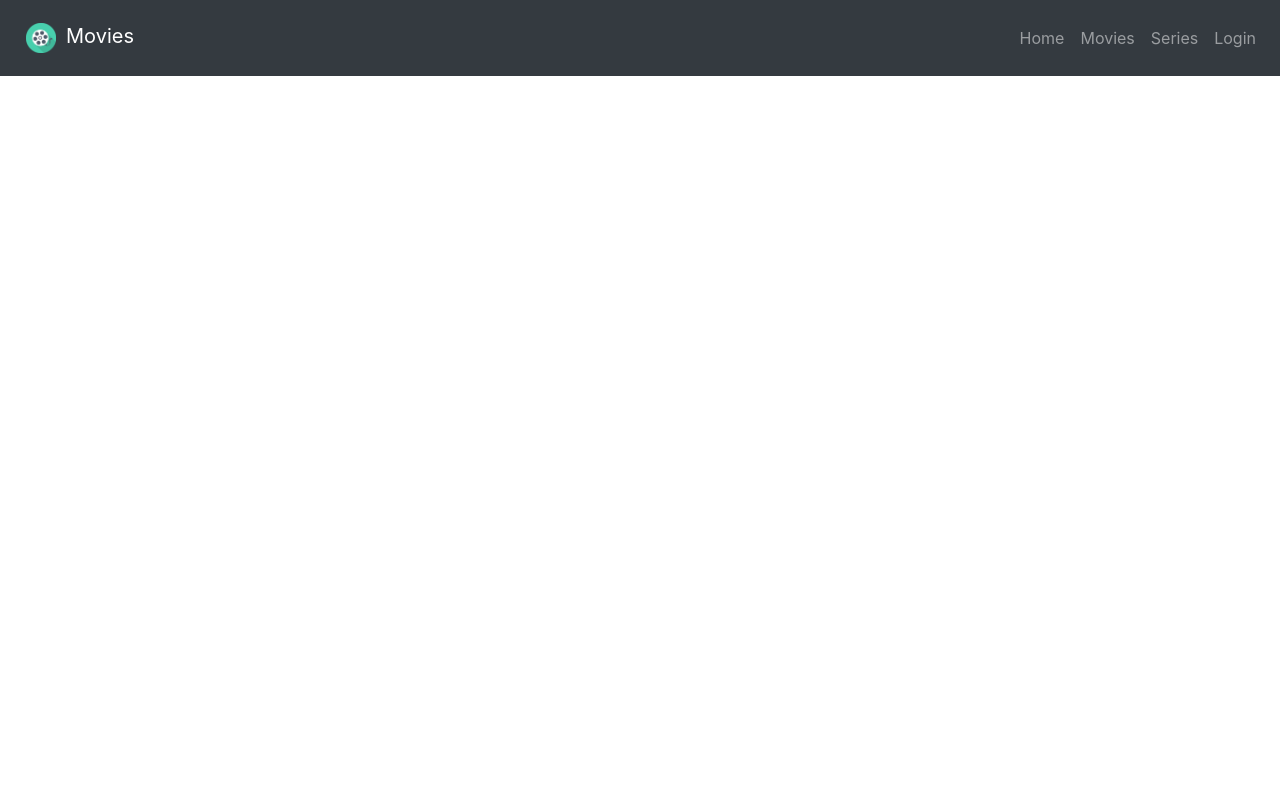
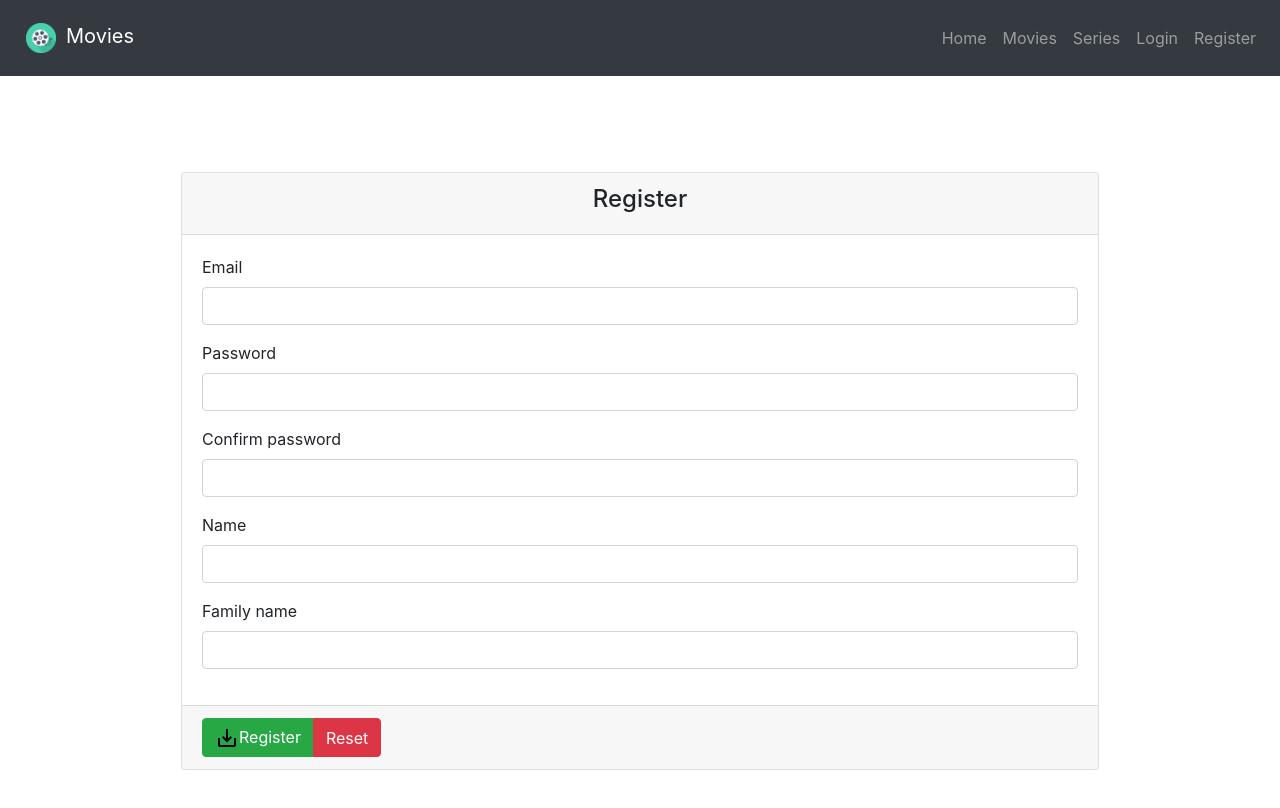
Before and after one commit to hamdiasma/react-gestion, a React (Create React App) app: page /register in a window 1280 px wide. Shown: the top 808 px of the page. Built offline with nearby package versions, Linux system fonts and the light colour scheme.

Commit message:
register page

```diff
--- a/src/components/App.jsx
+++ b/src/components/App.jsx
@@ -7,6 +7,7 @@ import MoviesContainer from "./pages/MoviesContainer";
 import SeriesContainer from "./pages/SeriesContainer";
 import Login from "./pages/Login";
 import store from "../store";
+import Register from "./pages/Register";
 
 export default function app() {
   return (
@@ -21,6 +22,9 @@ export default function app() {
             <Route exact path="/login">
               <Login />
             </Route>
+            <Route exact path="/register">
+              <Register />
+            </Route>
             <Route path="/movies">
               <MoviesContainer />
             </Route>
--- a/src/components/MyNavbar.jsx
+++ b/src/components/MyNavbar.jsx
@@ -1,4 +1,4 @@
-import React from "react";
+import React, { Fragment } from "react";
 import { connect } from "react-redux";
 import {
   Collapse,
@@ -82,11 +82,18 @@ class MyNavbar extends React.Component {
                 </DropdownMenu>
               </UncontrolledDropdown>
             ) : (
-              <NavItem>
-                <NavLink tag={Link} to="/login">
-                  Login
-                </NavLink>
-              </NavItem>
+              <Fragment>
+                <NavItem>
+                  <NavLink tag={Link} to="/login">
+                    Login
+                  </NavLink>
+                </NavItem>
+                <NavItem>
+                  <NavLink tag={Link} to="/register">
+                    Register
+                  </NavLink>
+                </NavItem>
+              </Fragment>
             )}
           </Nav>
         </Collapse>
--- a/src/components/pages/Register.jsx
+++ b/src/components/pages/Register.jsx
@@ -1,4 +1,4 @@
-import React, { useState } from "react";
+import React, { useState, Fragment } from "react";
 import {
   Button,
   Card,
@@ -8,66 +8,122 @@ import {
   FormGroup,
   Label,
   Input,
-    ButtonGroup
+  ButtonGroup,
+  Alert
 } from "reactstrap";
-import iconSave from "../../assets/images/save.svg"
+import iconSave from "../../assets/images/save.svg";
 
 const Register = props => {
-    const [userName, setUserName] = useState("");
+  const [email, setEmail] = useState("");
   const [password, setPassword] = useState("");
+  const [rePassword, setRePassword] = useState("");
   const [firstName, setFirstName] = useState("");
   const [lastName, setLastName] = useState("");
+  const [errors, setErrors] = useState([]);
+
+  const handleSubmit = async e => {
+    e.preventDefault();
+    if (password === rePassword) {
+      await fetch(`http://localhost:5000/register`, {
+        method: "post",
+        body: JSON.stringify({
+          email,
+          password,
+          lastName,
+          firstName,
+        }),
+        headers: {
+          "Content-Type": "application/json"
+        }
+      });
+    } else {
+      if (!errors.includes("Password fields must be equals!"))
+        setErrors([...errors, "Password fields must be equals!"]);
+    }
+  };
+
+  const handleReset = () => {
+    setEmail("");
+    setPassword("");
+    setRePassword("");
+    setLastName("");
+    setFirstName("");
+    setErrors([]);
+  };
 
   return (
     <div className="container">
       <form className="p-5" onSubmit={handleSubmit} onReset={handleReset}>
         <Card className="m-5">
           <CardHeader style={{ textAlign: "center" }}>
-                        <h4 color="bleu" >SingUp</h4>
+            <h4 color="bleu">Register</h4>
           </CardHeader>
           <CardBody>
             <FormGroup>
-                            <Label>Username</Label>
+              <Label>Email</Label>
               <Input
-                                value={userName}
-                                onChange={(e) => setUserName(e.target.value)}
-                                type="text"
-                                name="username"
+                value={email}
+                onChange={e => setEmail(e.target.value)}
+                type="email"
+                name="email"
+                required
               />
             </FormGroup>
             <FormGroup>
               <Label>Password</Label>
               <Input
                 value={password}
-                                onChange={(e) => setPassword(e.target.value)}
+                onChange={e => setPassword(e.target.value)}
                 type="password"
                 name="password"
+                required
               />
             </FormGroup>
             <FormGroup>
-                            <Label>FirstName</Label>
+              <Label>Confirm password</Label>
               <Input
-                                value={firstName}
-                                onChange={(e) => setFirstName(e.target.value)}
-                                type="text"
-                                name="firstname"
+                value={rePassword}
+                onChange={e => setRePassword(e.target.value)}
+                type="password"
+                name="re-password"
+                required
               />
             </FormGroup>
             <FormGroup>
-                            <Label>LastName</Label>
+              <Label>Name</Label>
+              <Input
+                value={firstName}
+                onChange={e => setFirstName(e.target.value)}
+                type="text"
+                name="firstname"
+                required
+              />
+            </FormGroup>
+            <FormGroup>
+              <Label>Family name</Label>
               <Input
                 value={lastName}
-                                onChange={(e) => setLastName(e.target.value)}
+                onChange={e => setLastName(e.target.value)}
                 type="text"
                 name="lastname"
+                required
               />
             </FormGroup>
+            {errors.length > 0 ? (
+              <div>
+                {errors.map(error => (
+                  <Alert color="danger">{error}</Alert>
+                ))}
+              </div>
+            ) : (
+              <Fragment />
+            )}
           </CardBody>
           <CardFooter>
             <ButtonGroup>
               <Button type="submit" color="success">
-                                <img src={iconSave} alt="Login" />
-                                Save
+                <img src={iconSave} alt="Register" />
+                Register
               </Button>
               <Button type="reset" color="danger">
                 Reset
@@ -78,7 +134,6 @@ const Register = props => {
       </form>
     </div>
   );
-
-}
+};
 
 export default Register;
```
Lines whose indentation alone changed are shown as unchanged.
